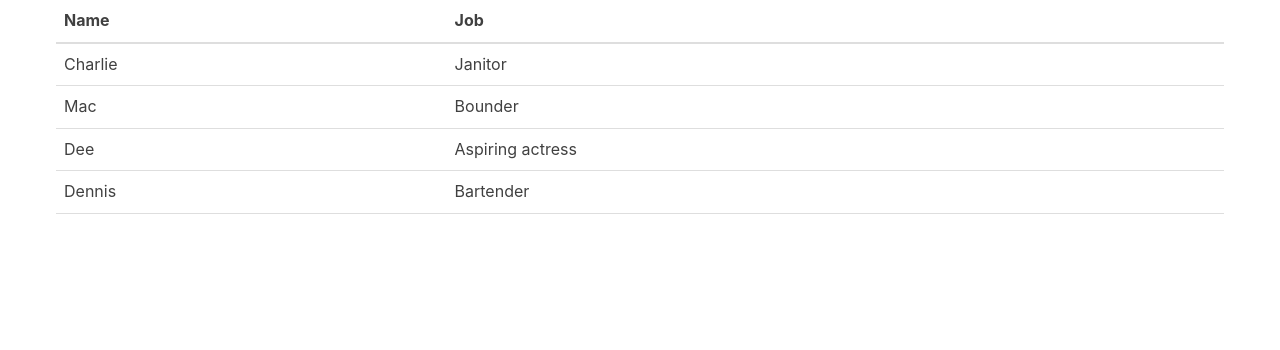
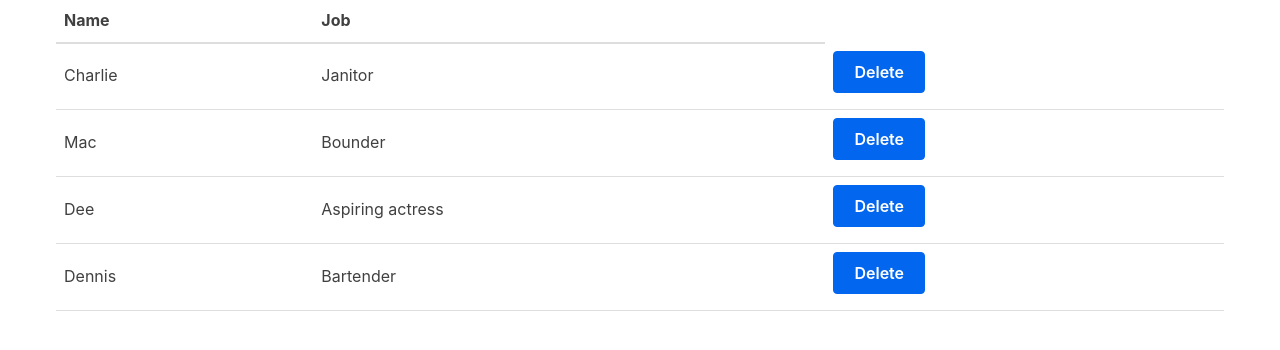
Before and after one commit to shinodogg/Getting-Started-with-React, a React (Create React App) app in the folder react-tutorial/: page / in a window 1280 px wide. Shown: the top 350 px of the page. Built offline with nearby package versions, Linux system fonts and the light colour scheme.

Commit message:
add delete button

```diff
--- a/react-tutorial/src/App.js
+++ b/react-tutorial/src/App.js
@@ -2,8 +2,8 @@
 import Table from './Table';
 
 class App extends Component {
-  render() {
-    const characters = [
+  state = {
+    characters: [
       {
         'name': 'Charlie',
         'job': 'Janitor'
@@ -20,11 +20,30 @@
         'name': 'Dennis',
         'job': 'Bartender'
       }
-    ];
+    ]
+  };
+
+  removeCharacter = index => {
+    const { characters } = this.state;
+
+    this.setState(
+      {
+        characters: characters.filter((character, i) => {
+          return i !== index;
+        })
+      }
+    );
+  }
+
+  render() {
+    const { characters } = this.state;
 
     return (
       <div className="container">
-          <Table characterData={characters}/>
+          <Table
+            characterData={characters}
+            removeCharacter={this.removeCharacter}
+          />
       </div>
     );
   }
--- a/react-tutorial/src/Table.js
+++ b/react-tutorial/src/Table.js
@@ -17,6 +17,7 @@
             <tr key={index}>
                 <td>{row.name}</td>
                 <td>{row.job}</td>
+                <td><button onClick={() => props.removeCharacter(index)}>Delete</button></td>
             </tr>
         );
     });
@@ -27,12 +28,12 @@
 
 class Table extends Component {
     render() {
-        const { characterData } = this.props;
+        const { characterData, removeCharacter } = this.props;
 
         return (
             <table>
                 <TableHeader />
-                <TableBody characterData={characterData} />
+                <TableBody characterData={characterData} removeCharacter={removeCharacter} />
             </table>
         );
     }
```
Lines whose indentation alone changed are shown as unchanged.
